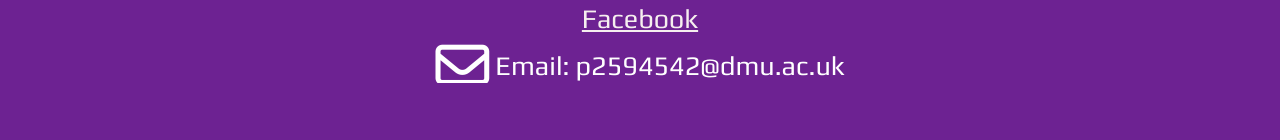
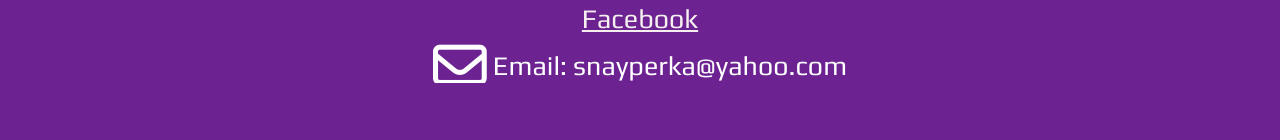
Before and after one commit to snayperka/design, a plain HTML site: page AssessmentPortfolio/contact.html in a window 1280 px wide. Shown: the part 767-907 px from the top of the page. Drawn offline with Linux system fonts and the light colour scheme.

Commit message:
Validated Portfolio website

```diff
--- a/AssessmentPortfolio/contact.html
+++ b/AssessmentPortfolio/contact.html
@@ -98,7 +98,7 @@
 
             <p>
                 <i class="fa-regular fa-envelope fa-2xl"></i>
-                Email: p2594542@dmu.ac.uk
+                Email: snayperka@yahoo.com
             </p>
         </div>
 
```
